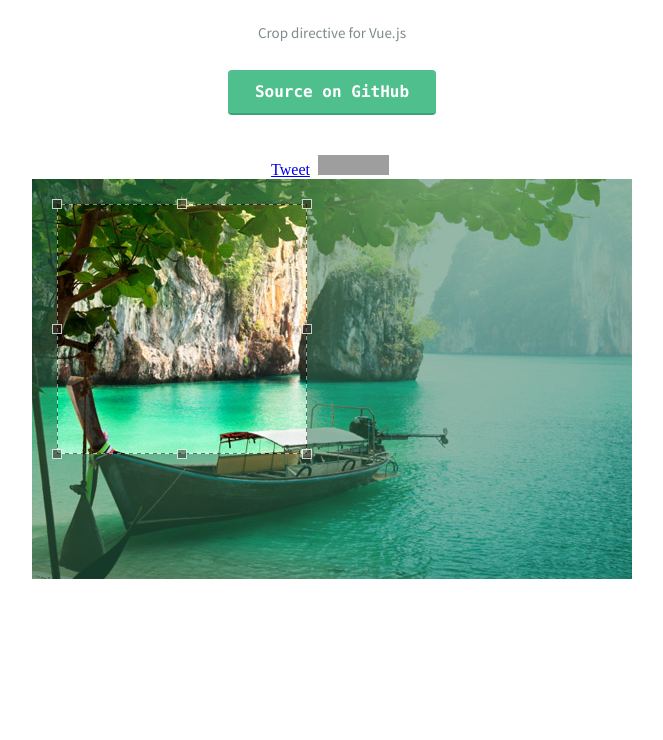
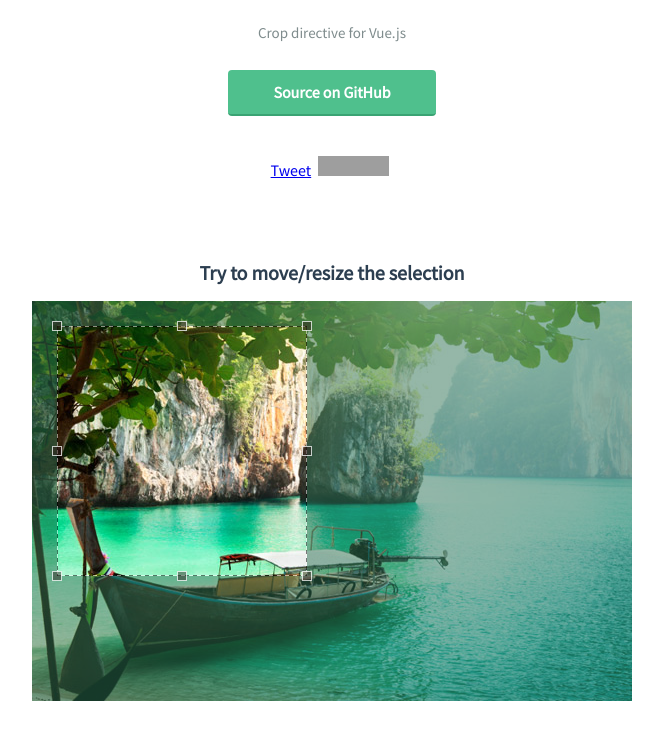
Before and after one commit to pespantelis/vue-crop, a plain HTML site: page index.html in a window 1280 px wide. Shown: the part 144-884 px from the top of the page, without its empty margins (308-971 px from the left). Before the commit the page ends 800 px from the top, so only its background shows below. Drawn offline with Linux system fonts and the light colour scheme; grey boxes are pictures that could not be loaded.

Commit message:
Add a guidance header

```diff
--- a/css/style.css
+++ b/css/style.css
@@ -1,3 +1,7 @@
+body {
+  font-family: 'Source Sans Pro', 'Helvetica Neue', Arial, sans-serif;
+}
+
 #container {
   width: 600px;
   margin: 40px auto;
@@ -19,15 +23,20 @@ h1 {
   color: #2c3e50;
 }
 
+h2 {
+  margin-top: 80px;
+  font-weight: 600;
+  font-size: 20px;
+  color: #2c3e50;
+}
+
 h4 {
-  font-family: 'Source Sans Pro', 'Helvetica Neue', Arial, sans-serif;
   font-weight: 400;
   font-size: 15px;
   color: #7f8c8d;
 }
 
 p {
-  font-family: 'Source Sans Pro', 'Helvetica Neue', Arial, sans-serif;
   font-size: 20px;
   color: #2c3e50;
 }
@@ -38,7 +47,6 @@ p {
   margin: 0.5em;
   padding: 12px 14px;
   background-color: #4fc08d;
-  font-family: 'Source Code Pro', Monaco, courier, monospace;
   font-weight: 700;
   text-decoration: none;
   color: #fff;
--- a/index.html
+++ b/index.html
@@ -22,6 +22,8 @@
             <iframe src="https://ghbtns.com/github-btn.html?user=pespantelis&repo=vue-crop&type=star&count=true" frameborder="0" scrolling="0" width="71px" height="20px"></iframe>
         </div>
 
+        <h2>Try to move/resize the selection</h2>
+
         <img src="pic.jpg" width="600" height="400"
              v-crop="create: test, start: test, move: test, end: test"/>
 
```
